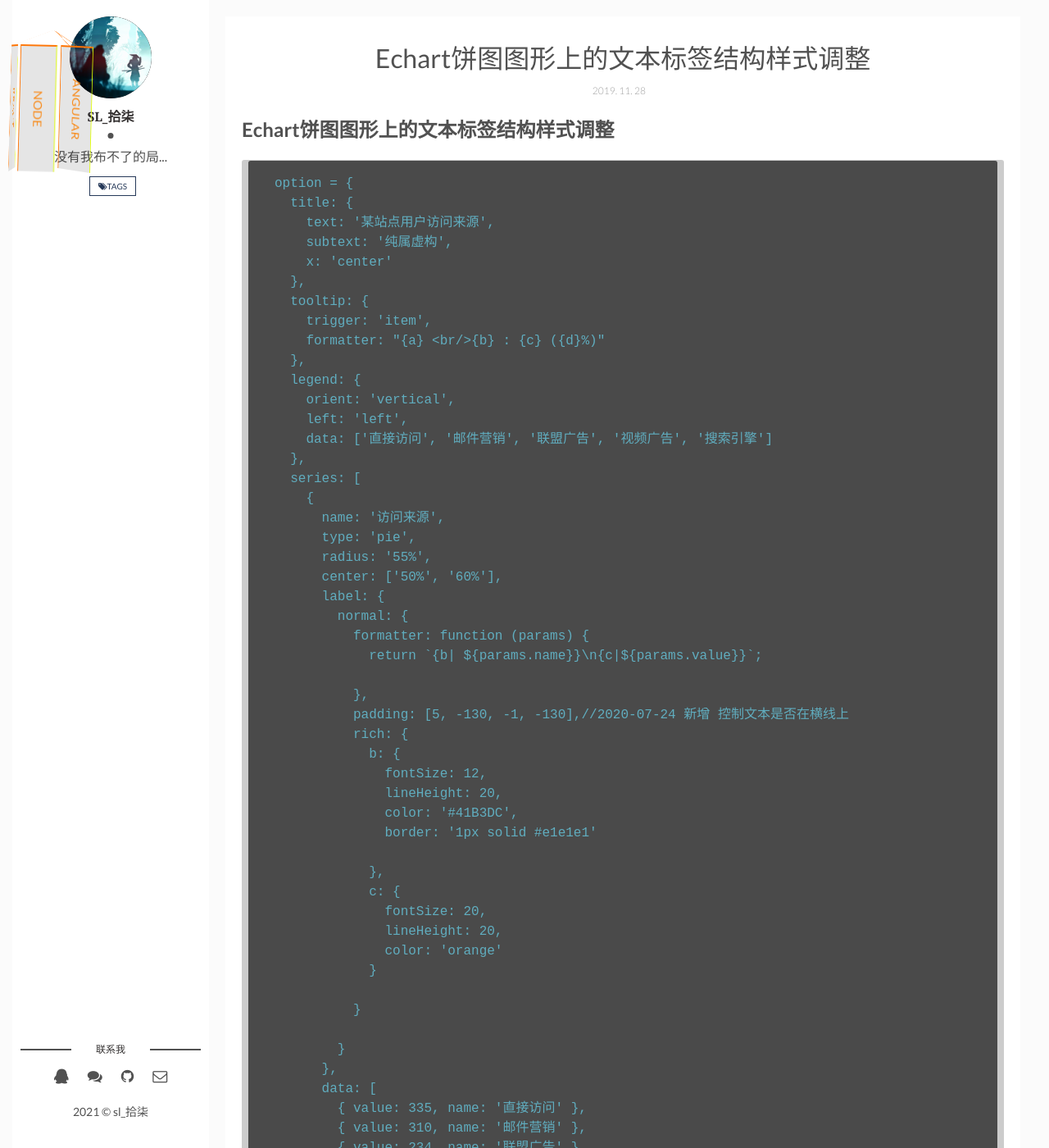
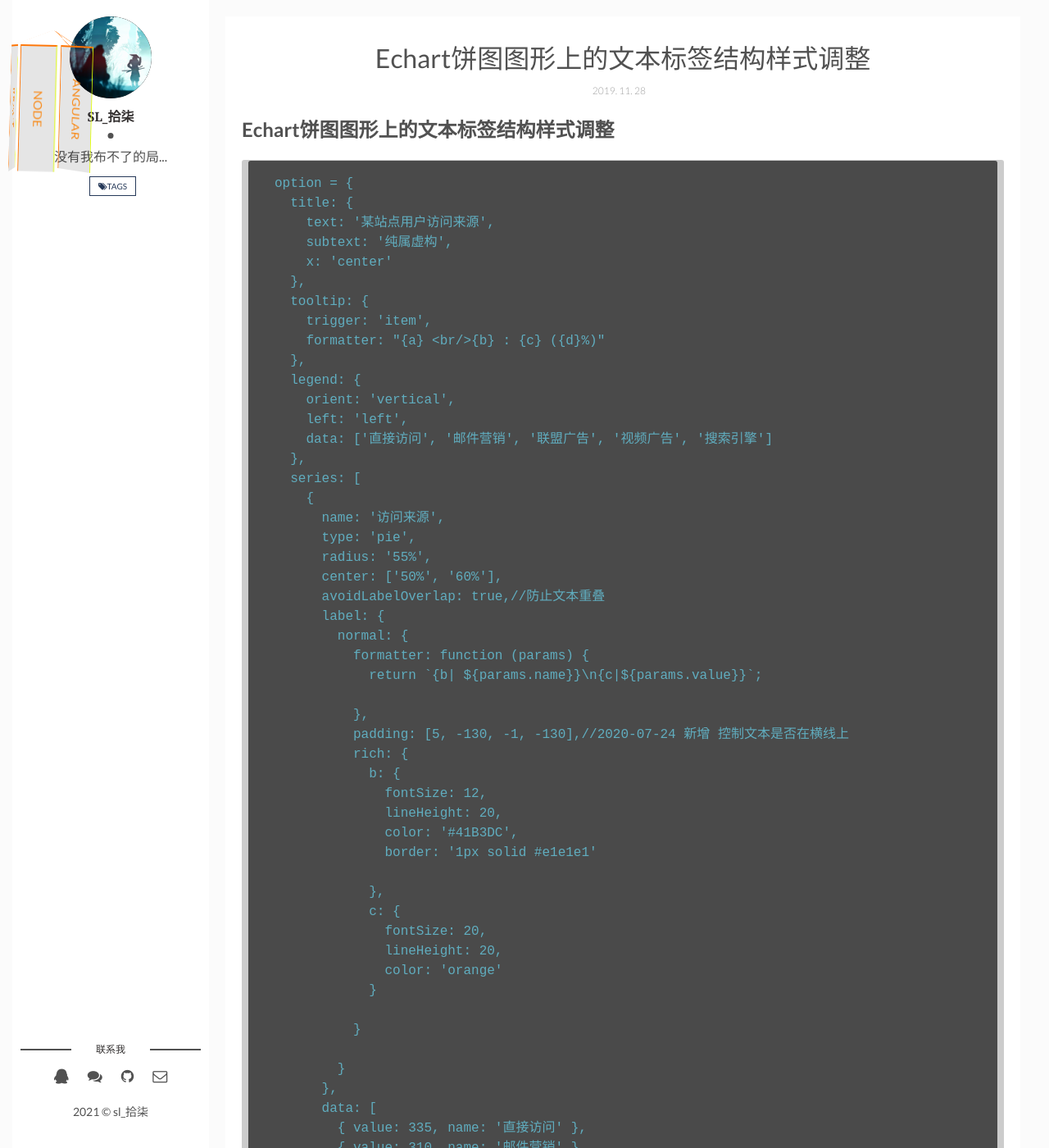
Before and after one commit to sl17/cyclone.github.io, a Jekyll site: the page built from _posts/2019-11-28-Echart饼图图形上的文本标签结构样式调整.md, in a window 1280 px wide and 1400 px high. Shown: the whole window at 82% size. Built offline with Jekyll 4.4.1, drawn with Linux system fonts in a browser that asks for light colours; comment, search, counter and statistics services are not loaded; some of the changed text lies outside the part shown.

Commit message:
Update 2019-11-28-Echart饼图图形上的文本标签结构样式调整.md

```diff
--- a/_posts/2019-11-28-Echart饼图图形上的文本标签结构样式调整.md
+++ b/_posts/2019-11-28-Echart饼图图形上的文本标签结构样式调整.md
@@ -29,6 +29,7 @@
       type: 'pie',
       radius: '55%',
       center: ['50%', '60%'],
+      avoidLabelOverlap: true,//防止文本重叠
       label: {
         normal: {
           formatter: function (params) {
```
